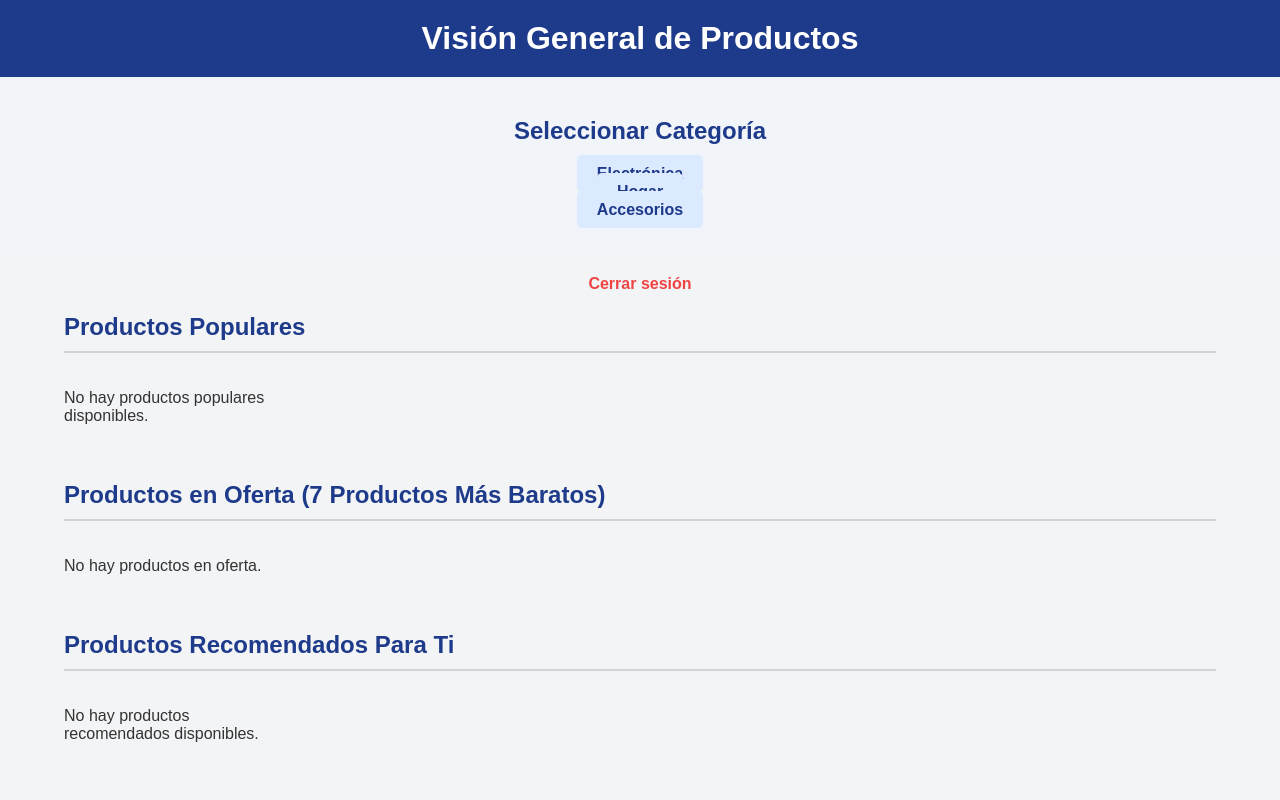
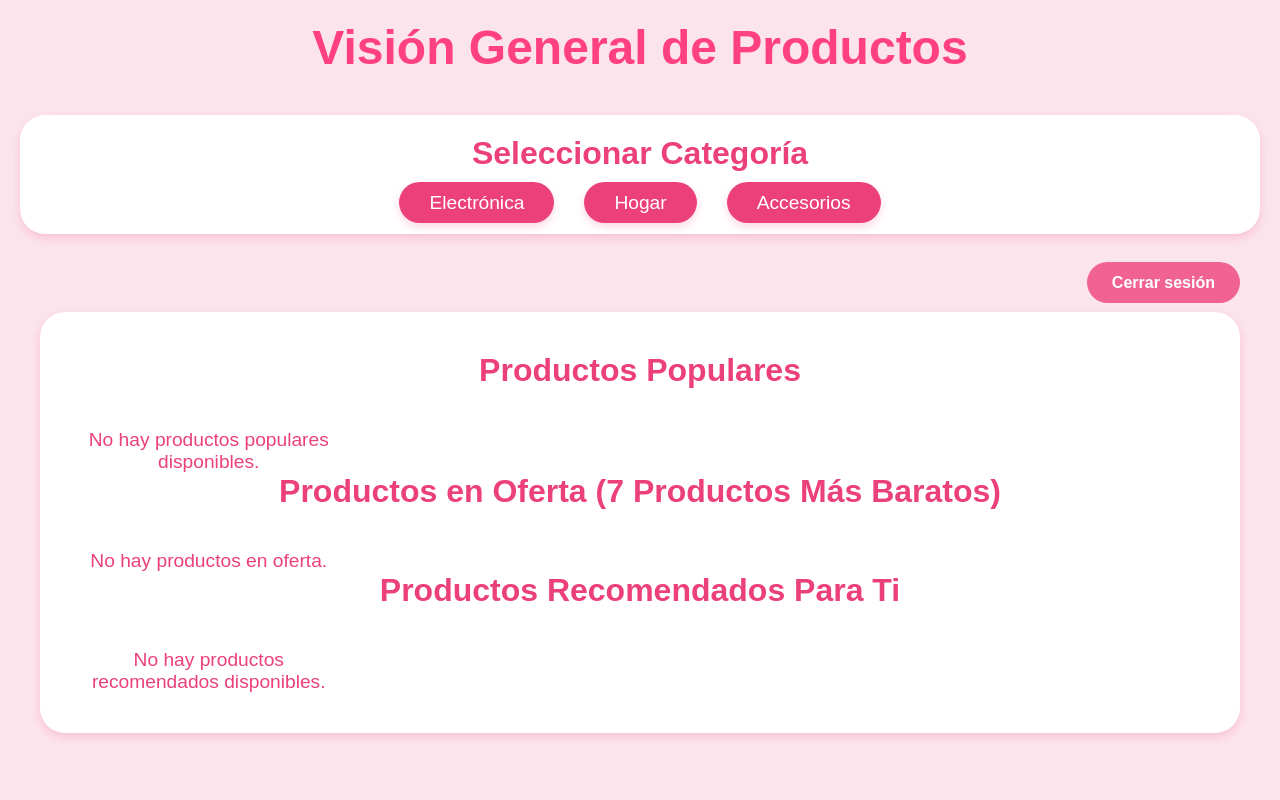
Before and after one commit to zaraiRamirezVega/Proyecto, a Django app: template myapp/templates/products.html in a window 1280 px wide. Run offline with Django 5.2, Linux system fonts and the light colour scheme; the template is opened without the code that fills it, so the values that code supplies are empty.

Commit message:
Descripción de los cambios

```diff
--- /dev/null
+++ b/myapp/static/css/productos.css
@@ -0,0 +1,157 @@
+/* Reset General */
+* {
+    margin: 0;
+    padding: 0;
+    box-sizing: border-box;
+}
+
+body {
+    font-family: 'Poppins', sans-serif;
+    background-color: #fce4ec;
+    color: #333;
+    padding: 20px;
+}
+
+/* Título principal */
+h1 {
+    font-size: 3rem;
+    text-align: center;
+    color: #ff4081;
+    margin-bottom: 40px;
+    font-family: 'Poppins', sans-serif;
+}
+
+/* Título de las secciones */
+h2 {
+    font-size: 2rem;
+    text-align: center;
+    color: #ec407a;
+    margin-bottom: 20px;
+}
+
+/* Links de Categoría */
+.category-links {
+    margin-bottom: 40px;
+    padding: 20px;
+    background-color: #fff;
+    border-radius: 25px;
+    box-shadow: 0 4px 8px rgba(236, 64, 122, 0.2);
+}
+
+.category-links ul {
+    list-style: none;
+    display: flex;
+    justify-content: center;
+    gap: 30px;
+}
+
+.category-links a {
+    font-size: 1.2rem;
+    padding: 10px 30px;
+    text-decoration: none;
+    background-color: #ec407a;
+    color: white;
+    border-radius: 30px;
+    transition: background-color 0.3s ease;
+    box-shadow: 0 4px 8px rgba(236, 64, 122, 0.2);
+}
+
+.category-links a:hover {
+    background-color: #f06292;
+}
+
+/* Logout */
+.logout {
+    text-align: right;
+    margin: 20px;
+}
+
+.logout a {
+    color: #fff;
+    background-color: #f06292;
+    padding: 12px 25px;
+    border-radius: 30px;
+    text-decoration: none;
+    font-weight: bold;
+    transition: background-color 0.3s ease;
+}
+
+.logout a:hover {
+    background-color: #ff80ab;
+}
+
+/* Container */
+.container {
+    max-width: 1200px;
+    margin: auto;
+    background-color: #fff;
+    padding: 40px;
+    border-radius: 25px;
+    box-shadow: 0 4px 10px rgba(236, 64, 122, 0.2);
+}
+
+/* Grilla de Productos */
+.product-grid {
+    display: grid;
+    grid-template-columns: repeat(auto-fill, minmax(250px, 1fr));
+    gap: 30px;
+    margin-top: 20px;
+}
+
+/* Elemento Producto */
+.product-item {
+    background-color: #ffeef7;
+    padding: 20px;
+    border-radius: 20px;
+    text-align: center;
+    box-shadow: 0 4px 12px rgba(236, 64, 122, 0.2);
+    transition: transform 0.3s ease;
+}
+
+.product-item:hover {
+    transform: translateY(-5px);
+}
+
+.product-item h2 {
+    font-size: 1.5rem;
+    margin-bottom: 10px;
+    color: #d81b60;
+}
+
+.product-item p {
+    font-size: 1rem;
+    color: #757575;
+    margin-bottom: 10px;
+}
+
+.product-item img {
+    max-width: 100%;
+    height: auto;
+    border-radius: 15px;
+    margin-bottom: 15px;
+}
+
+.product-item strong {
+    font-size: 1.2rem;
+    color: #ff4081;
+}
+
+/* Respuesta Vacía */
+p {
+    text-align: center;
+    color: #ec407a;
+    font-size: 1.2rem;
+    margin-top: 20px;
+}
+
+/* Responsividad */
+@media (max-width: 768px) {
+    .product-grid {
+        grid-template-columns: 1fr;
+    }
+
+    .category-links ul {
+        flex-direction: column;
+        gap: 20px;
+    }
+}
--- a/myapp/static/css/products.css
+++ /dev/null
@@ -1,113 +0,0 @@
-body {
-    font-family: 'Arial', sans-serif;
-    background-color: #f3f4f6;
-    color: #333;
-    margin: 0;
-    padding: 0;
-}
-
-h1, h2 {
-    color: #1e3a8a;
-}
-
-h1 {
-    text-align: center;
-    padding: 20px 0;
-    background-color: #1e3a8a;
-    color: #fff;
-    margin: 0;
-}
-
-ul {
-    list-style: none;
-    padding: 0;
-}
-
-.category-links {
-    text-align: center;
-    padding: 20px 0;
-    background-color: #f1f5f9;
-    margin-bottom: 20px;
-}
-
-.category-links a {
-    color: #1e3a8a;
-    text-decoration: none;
-    font-weight: bold;
-    padding: 10px 20px;
-    background-color: #dbeafe;
-    border-radius: 5px;
-    margin: 0 10px;
-    transition: background-color 0.3s ease;
-}
-
-.category-links a:hover {
-    background-color: #bfdbfe;
-}
-
-.logout {
-    text-align: center;
-    margin-top: 10px;
-}
-
-.logout a {
-    color: #ef4444;
-    text-decoration: none;
-    font-weight: bold;
-    transition: color 0.3s ease;
-}
-
-.logout a:hover {
-    color: #b91c1c;
-}
-
-.container {
-    width: 90%;
-    max-width: 1200px;
-    margin: 0 auto;
-}
-
-.section {
-    margin-bottom: 40px;
-}
-
-.section h2 {
-    border-bottom: 2px solid #d1d5db;
-    padding-bottom: 10px;
-    margin-bottom: 20px;
-}
-
-.product-grid {
-    display: grid;
-    grid-template-columns: repeat(auto-fill, minmax(200px, 1fr));
-    gap: 20px;
-}
-
-.product-item {
-    background-color: #ffffff;
-    padding: 15px;
-    border-radius: 10px;
-    box-shadow: 0 2px 10px rgba(0, 0, 0, 0.1);
-    text-align: center;
-}
-
-.product-item img {
-    max-width: 100%;
-    height: auto;
-    border-radius: 10px;
-    margin-bottom: 10px;
-}
-
-.product-item h2 {
-    font-size: 1.2rem;
-    color: #2563eb;
-}
-
-.product-item p {
-    font-size: 0.9rem;
-    margin: 10px 0;
-}
-
-.product-item strong {
-    color: #ef4444;
-}
--- a/myapp/templates/category_products.html
+++ b/myapp/templates/category_products.html
@@ -5,7 +5,7 @@
     <meta charset="UTF-8">
     <meta name="viewport" content="width=device-width, initial-scale=1.0">
     <title>Productos en {{ category }}</title>
-    <link rel="stylesheet" href="{% static 'css/products.css' %}">
+    <link rel="stylesheet" href="{% static 'css/productos.css' %}">
 </head>
 <body>
     <h1>Productos en {{ category }}</h1>
--- a/myapp/templates/products.html
+++ b/myapp/templates/products.html
@@ -5,7 +5,7 @@
     <meta charset="UTF-8">
     <meta name="viewport" content="width=device-width, initial-scale=1.0">
     <title>Visión General de Productos</title>
-    <link rel="stylesheet" href="{% static 'css/products.css' %}">
+    <link rel="stylesheet" href="{% static 'css/productos.css' %}">
 </head>
 <body>
     <h1>Visión General de Productos</h1>
--- a/myapp/views.py
+++ b/myapp/views.py
@@ -84,7 +84,7 @@
     }
 
     try:
-        with open(PRODUCTS_FILE_PATH, 'r') as csvfile:
+        with open(PRODUCTS_FILE_PATH, 'r' , encoding='utf-8') as csvfile:
             reader = csv.DictReader(csvfile)
             all_products = list(reader)
 
@@ -111,7 +111,7 @@
 
 def category_products(request, category):
     try:
-        with open(PRODUCTS_FILE_PATH, 'r') as csvfile:
+        with open(PRODUCTS_FILE_PATH, 'r' , encoding='utf-8') as csvfile:
             reader = csv.DictReader(csvfile)
             filtered_products = [product for product in reader if product['categoria'] == category]
 
```
